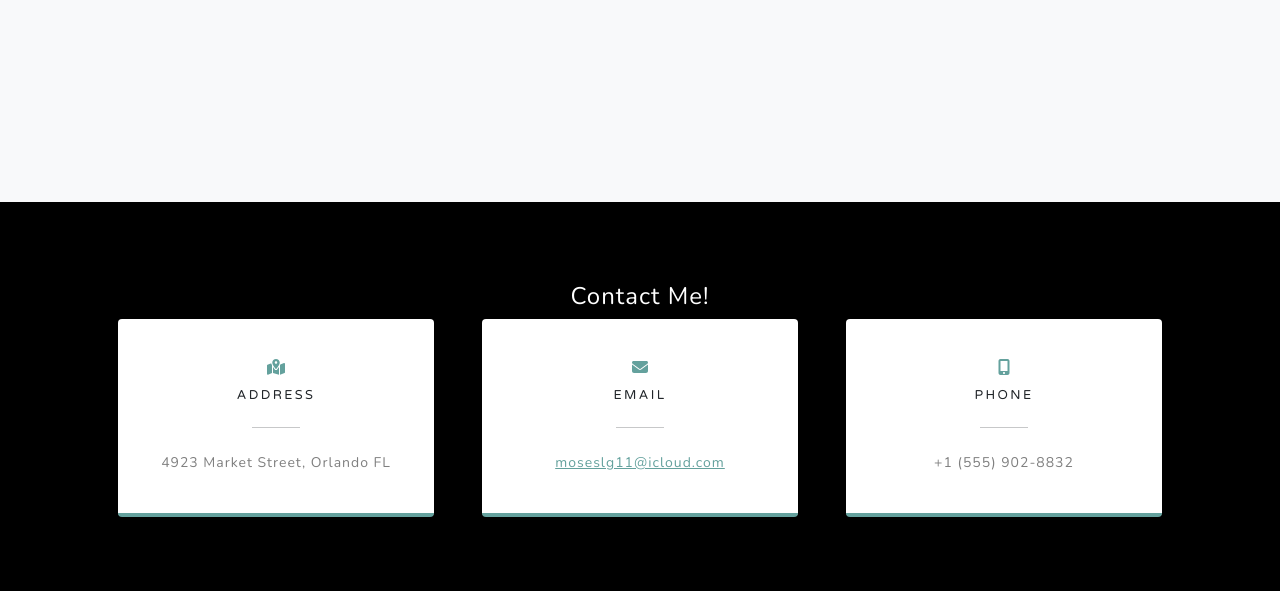
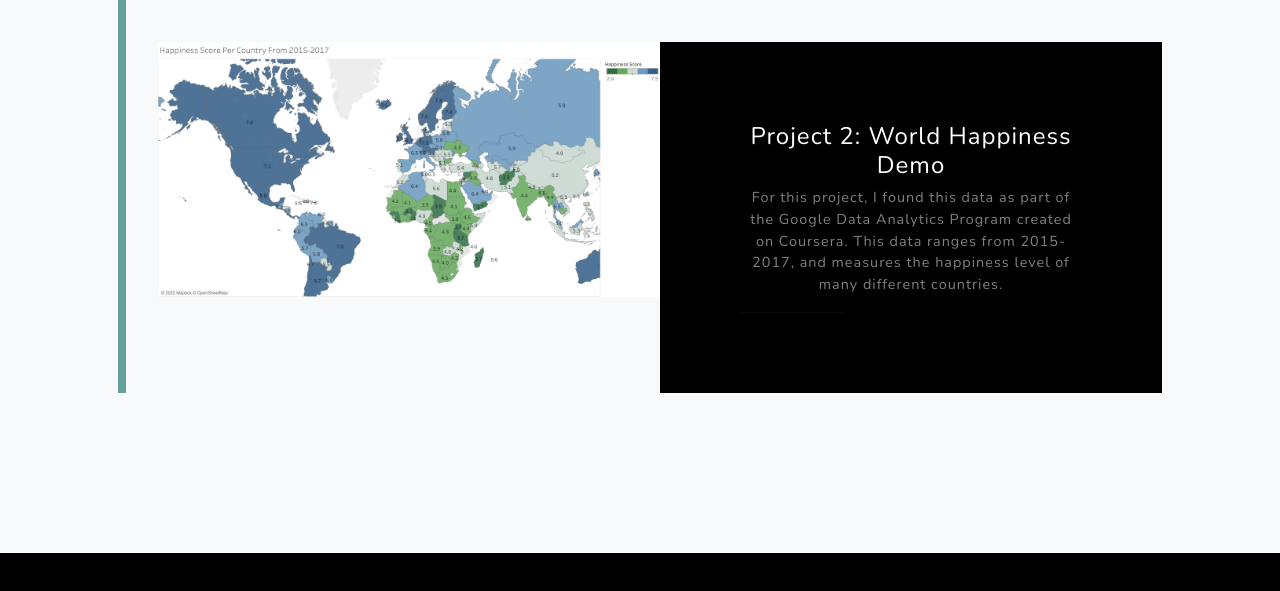
Before and after one commit to IMoseslgI/IMoseslgI.github.io, a plain HTML site: page index.html in a window 1280 px wide. Shown: the part 2131-2722 px from the top of the page. Drawn offline with nearby package versions, Linux system fonts and the light colour scheme.

Commit message:
Initial Commit

```diff
--- a/index.html
+++ b/index.html
@@ -28,7 +28,7 @@
                     <ul class="navbar-nav ms-auto">
                         <li class="nav-item"><a class="nav-link" href="#about">About</a></li>
                         <li class="nav-item"><a class="nav-link" href="#projects">Projects</a></li>
-                        <li class="nav-item"><a class="nav-link" href="#signup">Contact</a></li>
+                        <li class="nav-item"><a class="nav-link" href="#contact">Contact</a></li>
                     </ul>
                 </div>
             </div>
@@ -70,7 +70,7 @@
 
                     <h4> My Projects</h4>
                     <div class="row gx-0 mb-4 mb-lg-5 align-items-center">
-                            <div class="col-xl-8 col-lg-7"><img class="img-fluid mb-3 mb-lg-0" src="assets/img/Dashboard 1.png" alt="..." /></div>
+                        <div class="col-xl-8 col-lg-7"><a href="https://public.tableau.com/app/profile/moses.garcia6469/viz/Covid_Analysis_16524090918550/Dashboard1"><img class="img-fluid mb-3 mb-lg-0" src="assets/img/Dashboard 1.png" alt="..." /></a></div>
                         <div class="col-xl-4 col-lg-5">
                             <div class="featured-text text-center text-lg-left">
                                 <h4>Project 1: COVID Analysis</h4>
@@ -79,20 +79,20 @@
                         </div>
                     </div>
                     <!-- Project One Row-->
-                    <!--
+
         <div class="row gx-0 mb-5 mb-lg-0 justify-content-center">
-                            <div class="col-lg-6"><img class="img-fluid" src="assets/img/demo-image-01.jpg" alt="..." /></div>
+            <div class="col-lg-6"><a href ="https://public.tableau.com/app/profile/moses.garcia6469/viz/MyWorldHappinessDemo_16483570526210/Sheet2#1"><img class="img-fluid mb-3 mb-lg-0" src="assets/img/Sheet 2.png" alt="..." /></a></div>
             <div class="col-lg-6">
                 <div class="bg-black text-center h-100 project">
                     <div class="d-flex h-100">
                         <div class="project-text w-100 my-auto text-center text-lg-left">
-                                            <h4 class="text-white">Misty</h4>
-                                            <p class="mb-0 text-white-50">An example of where you can put an image of a project, or anything else, along with a description.</p>
+                            <h4 class="text-white">Project 2: World Happiness Demo</h4>
+                            <p class="mb-0 text-white-50">For this project, I found this data as part of the Google Data Analytics Program created on Coursera. This data ranges from 2015-2017, and measures the happiness level of many different countries.  </p>
                             <hr class="d-none d-lg-block mb-0 ms-0" />
                         </div>
                     </div>
                 </div>
-                    -->
+
                 </div>
                         </div>
 
@@ -119,7 +119,7 @@
         <!-- Signup-->
 
         <!-- Contact-->
-        <section class="contact-section bg-black">
+        <section class="contact-section bg-black" id="contact">
 
 
             <div class="featured-text text-center text-lg-left">
@@ -131,10 +131,10 @@
                         <div class="col-md-4 mb-3 mb-md-0">
                             <div class="card py-4 h-100">
                                 <div class="card-body text-center">
-                                    <i class="fas fa-map-marked-alt text-primary mb-2"></i>
-                                    <h4 class="text-uppercase m-0">Address</h4>
+                                    <i class="fas fa-envelope text-primary mb-2"></i>
+                                    <h4 class="text-uppercase m-0">School Email</h4>
                                     <hr class="my-4 mx-auto" />
-                                    <div class="small text-black-50">4923 Market Street, Orlando FL</div>
+                                    <div class="small text-black-50">mgarc243@uic.edu</div>
                                 </div>
                             </div>
                         </div>
@@ -142,9 +142,9 @@
                             <div class="card py-4 h-100">
                                 <div class="card-body text-center">
                                     <i class="fas fa-envelope text-primary mb-2"></i>
-                                    <h4 class="text-uppercase m-0">Email</h4>
+                                    <h4 class="text-uppercase m-0">Primary Email</h4>
                                     <hr class="my-4 mx-auto" />
-                                    <div class="small text-black-50"><a href="#!">moseslg11@icloud.com</a></div>
+                                    <div class="small text-black-50">moseslg11@icloud.com</div>
                                 </div>
                             </div>
                         </div>
@@ -154,21 +154,21 @@
                                     <i class="fas fa-mobile-alt text-primary mb-2"></i>
                                     <h4 class="text-uppercase m-0">Phone</h4>
                                     <hr class="my-4 mx-auto" />
-                                    <div class="small text-black-50">+1 (555) 902-8832</div>
+                                    <div class="small text-black-50">+1 (708) 248-3079</div>
                                 </div>
                             </div>
                         </div>
                     </div>
                     <div class="social d-flex justify-content-center">
-                        <a class="mx-2" href="#!"><i class="fa-brands fa-kaggle"></i></a>
+                        <a class="mx-2" href="https://www.kaggle.com/lmosesgl"><i class="fa-brands fa-kaggle"></i></a>
                         <a class="mx-2" href="https://www.linkedin.com/in/moses-garcia11/"><i class="fa-brands fa-linkedin"></i></a>
-                        <a class="mx-2" href="#!"><i class="fab fa-github"></i></a>
+                        <a class="mx-2" href="https://www.github.com/IMoseslgI"><i class="fab fa-github"></i></a>
                     </div>
                 </div>
             </div>
         </section>
         <!-- Footer-->
-        <footer class="footer bg-black small text-center text-white-50"><div class="container px-4 px-lg-5">Copyright &copy; Your Website 2022</div></footer>
+        <footer class="footer bg-black small text-center text-white-50"><div class="container px-4 px-lg-5">Copyright &copy; Moses L Garcia Portfolio 2022</div></footer>
         <!-- Bootstrap core JS-->
         <script src="https://cdn.jsdelivr.net/npm/bootstrap@5.1.3/dist/js/bootstrap.bundle.min.js"></script>
         <!-- Core theme JS-->
```
Also changed, not shown: assets/img/Sheet 2.png (added). Lines whose indentation alone changed are shown as unchanged.
